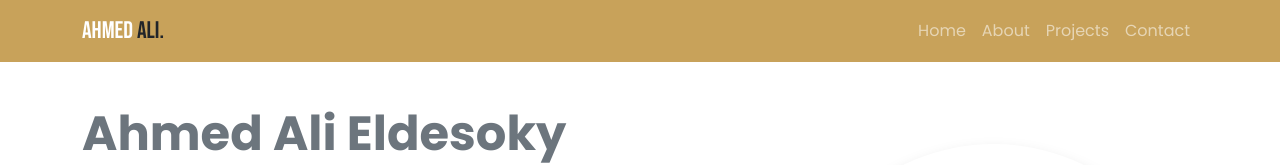
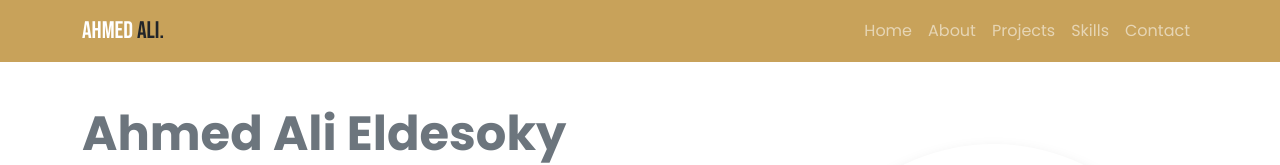
Before and after one commit to ahmed-ali-dev/Portfolio, a React (Create React App) app: page / in a window 1280 px wide. Shown: the top 165 px of the page. Built offline with nearby package versions, Linux system fonts and the light colour scheme.

Commit message:
Add Skills section with icons

```diff
--- a/src/components/Footer.jsx
+++ b/src/components/Footer.jsx
@@ -18,6 +18,11 @@ function Footer() {
           <li className="me-0 me-sm-3 mb-2 md-sm-0">
             <a href="#projects" className="text-light text-decoration-none">
               Projects
+            </a>
+          </li>
+          <li className="me-0 me-sm-3 mb-2 md-sm-0">
+            <a href="#skills" className="text-light text-decoration-none">
+              Skills
             </a>
           </li>
           <li>
--- a/src/components/NavigationBar.jsx
+++ b/src/components/NavigationBar.jsx
@@ -20,6 +20,7 @@ function NavigationBar() {
             <Nav.Link href="#header">Home</Nav.Link>
             <Nav.Link href="#about">About</Nav.Link>
             <Nav.Link href="#projects">Projects</Nav.Link>
+            <Nav.Link href="#skills">Skills</Nav.Link>
             <Nav.Link href="#contact">Contact</Nav.Link>
           </Nav>
         </Navbar.Collapse>
```
